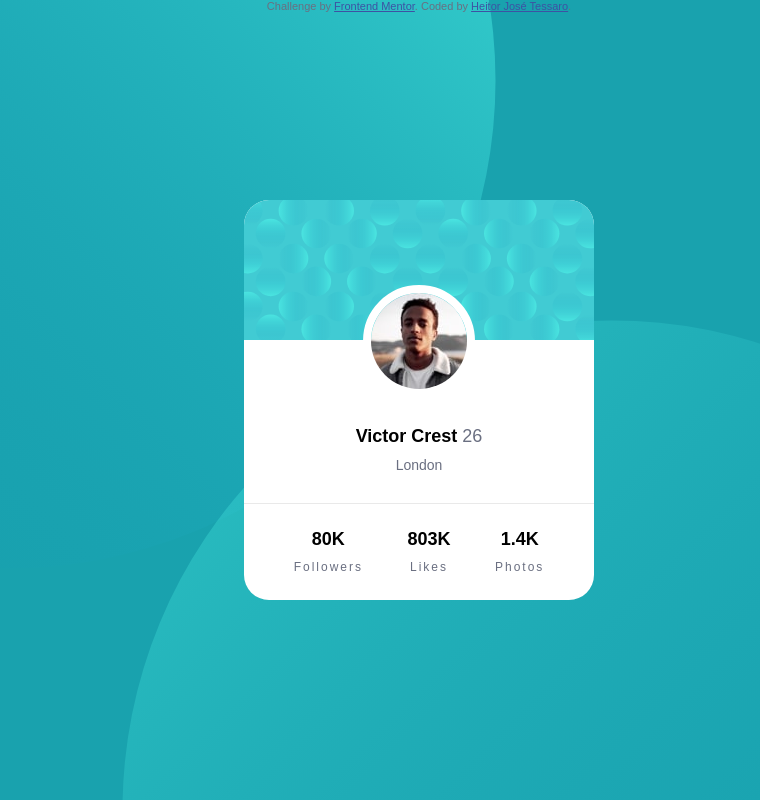
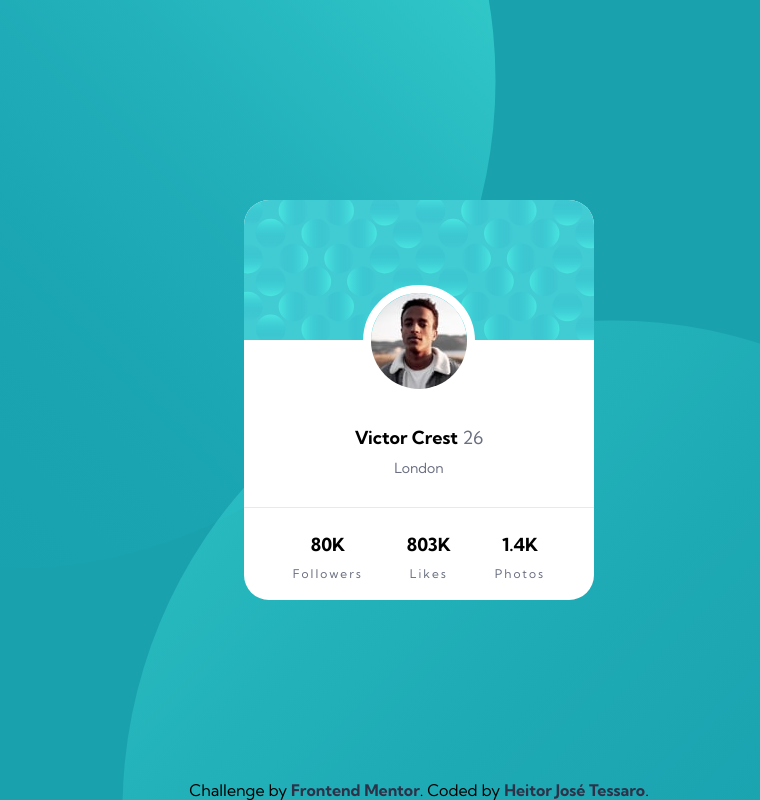
Before and after one commit to heitortessaro/Frontend-Mentor, a plain HTML site: page proj-1-profile-card-component/index.html in a window 1280 px wide. Shown: the top 800 px of the page, without its empty margins (301-1061 px from the left). Drawn offline with Linux system fonts and the light colour scheme.

Commit message:
Added style to the footer section.

```diff
--- a/proj-1-profile-card-component/index.html
+++ b/proj-1-profile-card-component/index.html
@@ -5,7 +5,7 @@
   <link rel="preconnect" href="https://fonts.googleapis.com" />
   <link rel="preconnect" href="https://fonts.gstatic.com" crossorigin />
   <link
-   href="https://fonts.googleapis.com/css2?family=Poppins&family=Roboto&display=swap"
+   href="https://fonts.googleapis.com/css2?family=Kumbh+Sans:wght@400;700&family=Poppins&family=Roboto&display=swap"
    rel="stylesheet"
   />
   <meta name="viewport" content="width=device-width, initial-scale=1.0" />
@@ -49,7 +49,7 @@
    </section>
   </main>
 
-  <div class="attribution">
+  <footer id="attribution">
    Challenge by
    <a href="https://www.frontendmentor.io?ref=challenge" target="_blank"
     >Frontend Mentor</a
@@ -57,6 +57,6 @@
    <a href="https://github.com/heitortessaro" target="_blank"
     >Heitor José Tessaro</a
    >.
-  </div>
+  </footer>
  </body>
 </html>
--- a/proj-1-profile-card-component/style.css
+++ b/proj-1-profile-card-component/style.css
@@ -106,3 +106,18 @@ strong {
  letter-spacing: 2px;
  font-size: 12px;
 }
+
+#attribution {
+ position: absolute;
+ bottom: 0;
+ text-align: center;
+ width: 100%;
+ color: black;
+ direction: none;
+}
+
+#attribution a {
+ text-decoration: none;
+ font-weight: 700;
+ color: var(--veryDarkDesaturatedBlue);
+}
```
